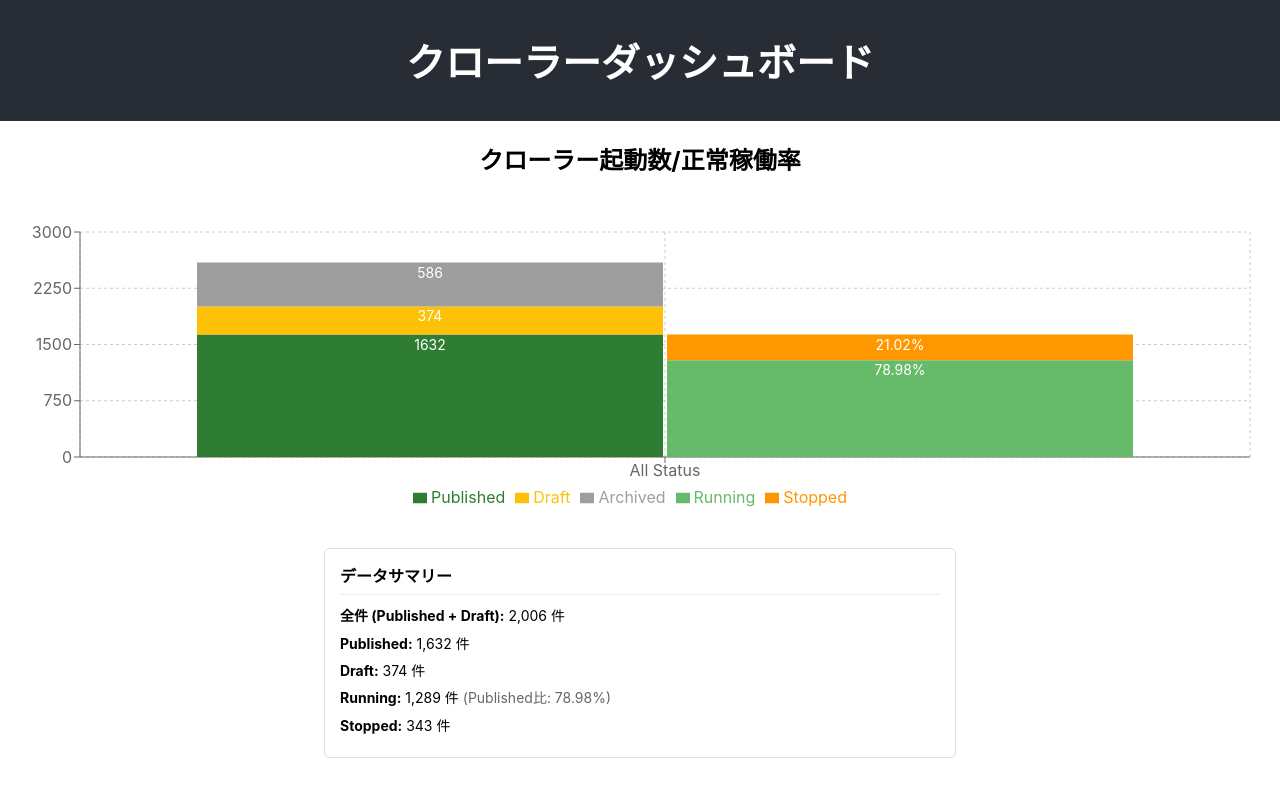
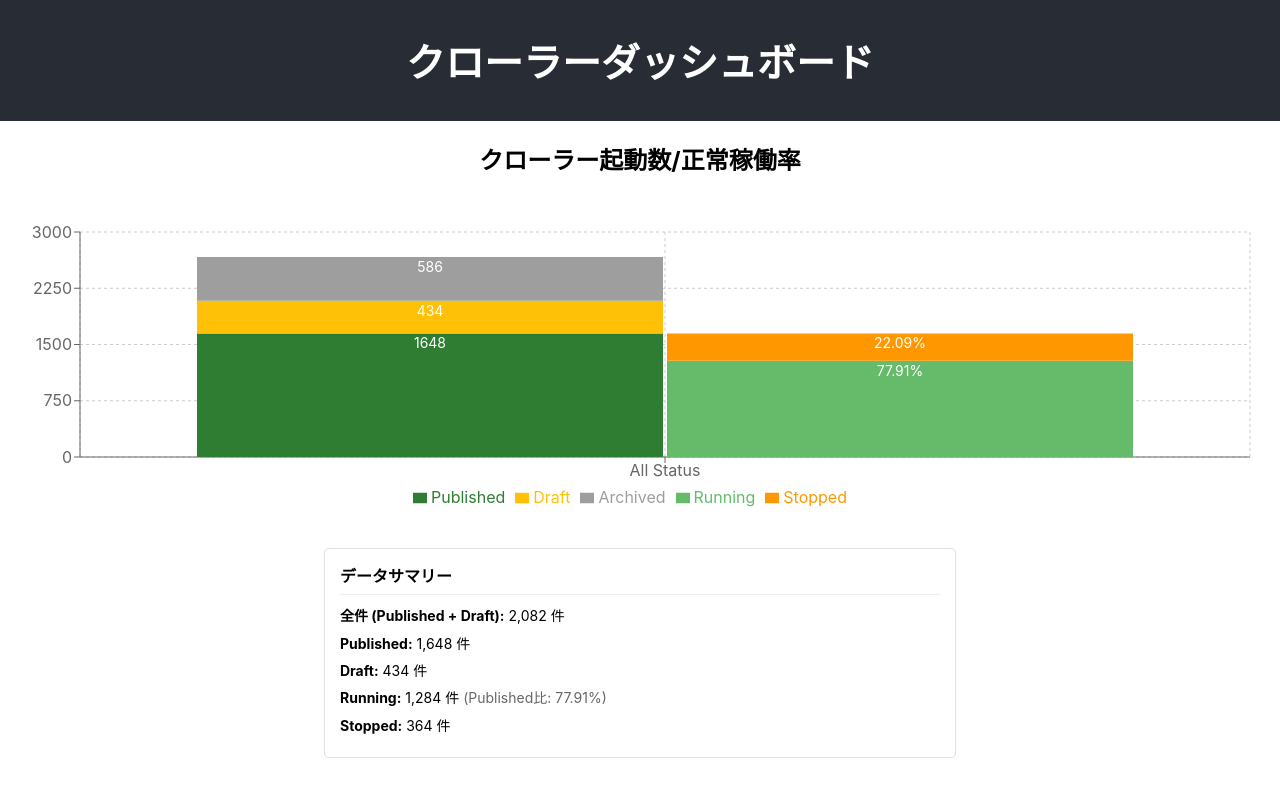
Before and after one commit to tayasho/crawlers, a React (Create React App) app: page / in a window 1280 px wide. Shown: the top 794 px of the page. Built offline with nearby package versions, Linux system fonts and the light colour scheme.

Commit message:
2025/07/11

```diff
--- a/src/components/ContentStatusChart.js
+++ b/src/components/ContentStatusChart.js
@@ -3,12 +3,13 @@ import { BarChart, Bar, XAxis, YAxis, CartesianGrid, Tooltip, Legend, Responsive
 import './ContentStatusChart.css';
 
 const ContentStatusChart = () => {
-  const published = 1632;
-  const draft = 374;
+  const published = 1648;
+  const draft = 434;
   const archived = 586; // この値はサマリーに表示しませんが、グラフや他の計算で使われます
-  // Published率81.36% (Published: 1632 / Draft: 374 + Published), Archived: 586
-//稼働率78.98% (Publishedのうち未取得 or 一定期間取得ナシ: 343 / Published)
-  const stopped = 343;
+  // Published率79.15% (Published: 1648 / Draft: 434 + Published), Archived: 586
+
+//稼働率77.91% (Publishedのうち未取得 or 一定期間取得ナシ: 364 / Published)
+  const stopped = 364;
   const running = published-stopped;
 
   // ★ ユーザー指定の「全件」合計を計算
```
